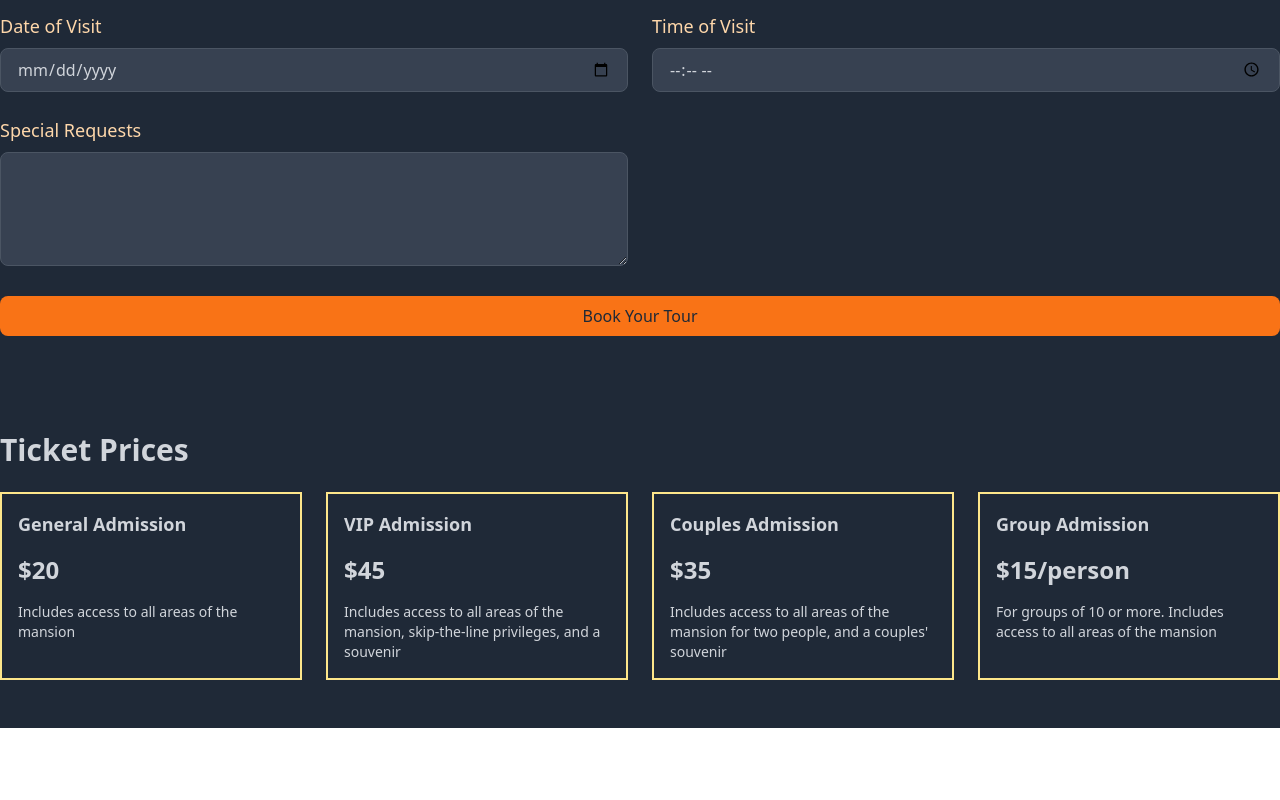
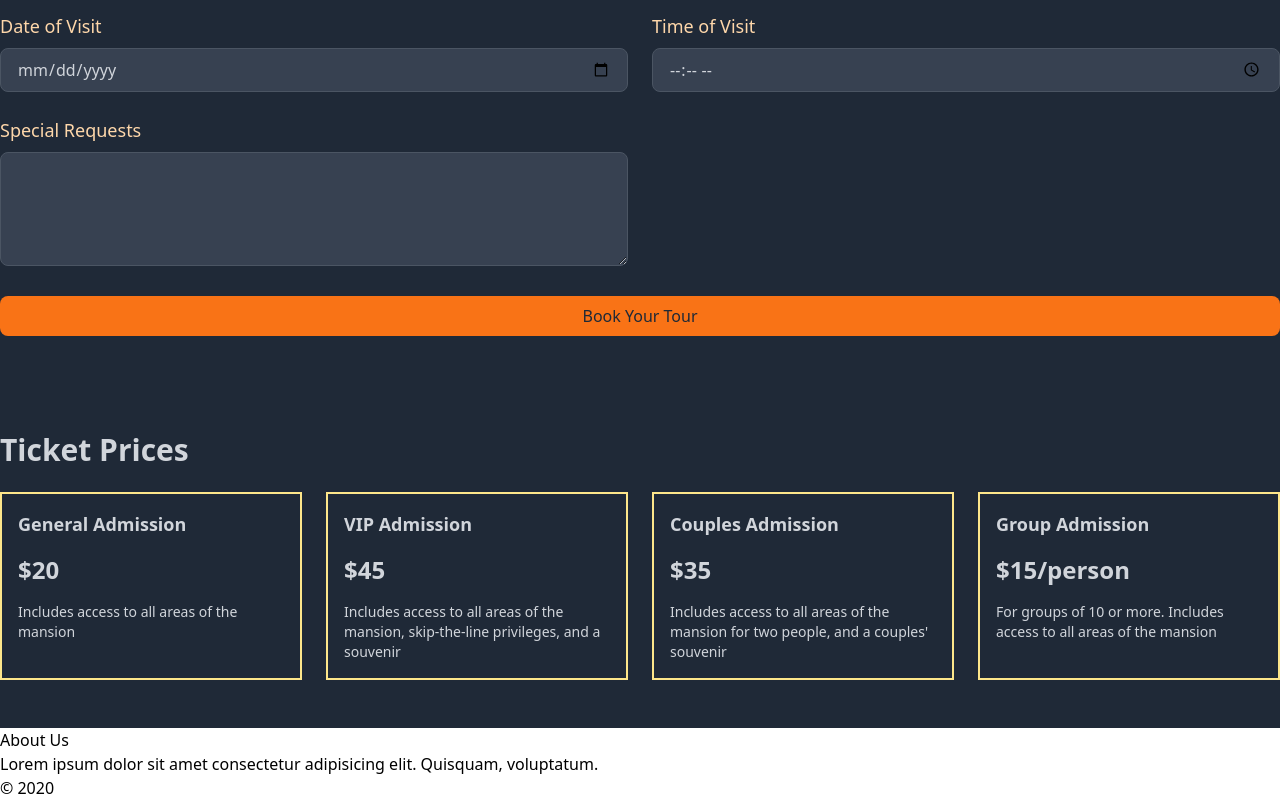
Before and after one commit to Malekzie/cpnt201-a3, a plain HTML site: page index.html in a window 1280 px wide. Shown: the part 2233-3033 px from the top of the page. Before the commit the page ends 2961 px from the top, so only its background shows below. Drawn offline with nearby package versions, Linux system fonts and the light colour scheme.

Commit message:
adding layout for About Us section and starting layout for footer

```diff
--- a/index.html
+++ b/index.html
@@ -143,14 +143,14 @@
       </div>
     </section>
     <!-- About Us Section -->
-    <!-- <section>
+    <section>
       <h2>About Us</h2>
       <p>Lorem ipsum dolor sit amet consectetur adipisicing elit. Quisquam, voluptatum.</p>
-    </section> -->
+    </section>
     <!-- Footer -->
-    <!-- <footer>
+    <footer>
       <p>&copy; 2020</p>
-    </footer> -->
+    </footer>
   </main>
 </body>
 </html>
```
